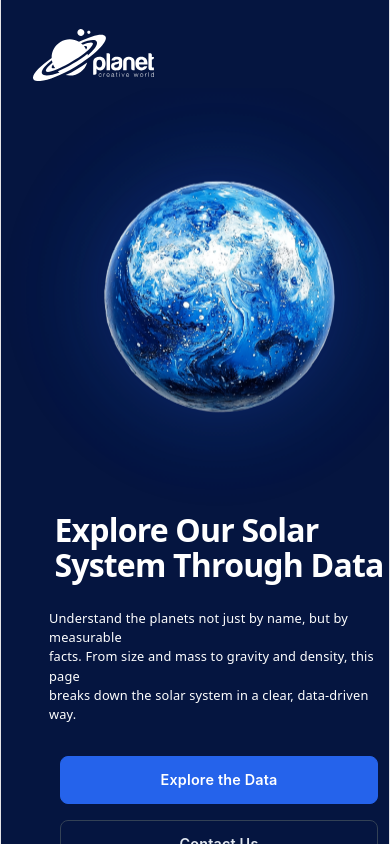
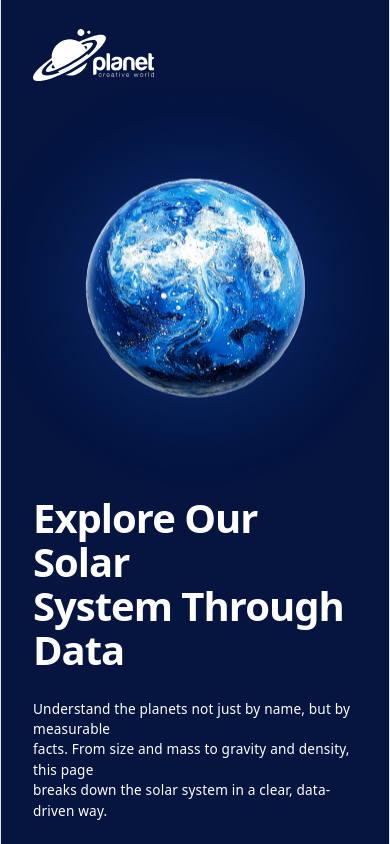
Before and after one commit to DevPrincess023/phoenix-capstone-react-rebuild, a React (Vite) app in the folder phoenix-capstone-react/: page / in a window 390 px wide. Shown: the top 844 px of the page. Built offline with nearby package versions, Linux system fonts and the light colour scheme.

Commit message:
Fix mobile layouts for hero and form: center hero content with side-by-side buttons, left-align form text with full-width submit button

```diff
--- a/phoenix-capstone-react/src/components/Form.css
+++ b/phoenix-capstone-react/src/components/Form.css
@@ -110,14 +110,18 @@
         grid-template-columns: 1fr;
     }
 
-    .submit-btn {
-        display: flex;
-        justify-content: center;
+    .form-header h2 {
+        text-align: left;
     }
 
-    .form-container {
-        width: 100%;
-        align-items: left;
+    .form-header p {
+        text-align: left;
     }
 
+    .submit-btn {
+        width: 100%;
+        display: block;
+        margin: 0 auto;
+        text-align: center;
+    }
 }
--- a/phoenix-capstone-react/src/components/Hero.css
+++ b/phoenix-capstone-react/src/components/Hero.css
@@ -188,29 +188,34 @@
     }
 }
 
-@media (max-width: 390px) {
-    /* .hero-actions {
+@media (max-width: 768px) {
+    .hero-container {
+        grid-template-columns: 1fr;
+        text-align: center;
+        padding: 2rem;
+        gap: 2rem;
+        display: flex;
         flex-direction: column;
-    } */
+    }
+
+    .hero-content {
+        align-items: center;
+        order: 2;
+    }
+
+    .hero-visual {
+        order: 1;
+    }
+
+    .hero-actions {
+        display: flex;
+        justify-content: center;
+        gap: 1rem;
+        flex-wrap: nowrap;
+    }
 
     .btn {
-        width: 100%;
-        justify-content: center;
-        display: inline-flex;
-    }
-
-    .hero-description {
-        font-size: 0.8rem;
-        justify-content: center;
-    }
-
-    .hero-title {
-        font-size: 2rem;
-        justify-content: center;
-    }
-
-    .hero-container {
-        width: 100%;
-        align-items: center;
+        flex: 1;
+        max-width: 200px;
     }
 }
```
